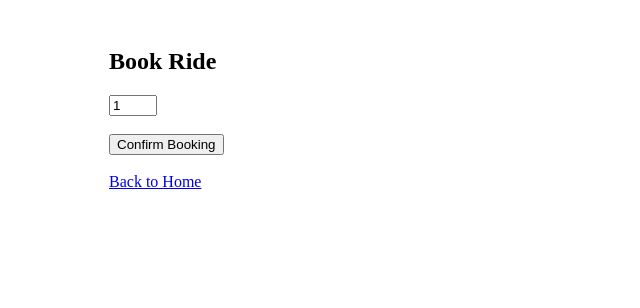
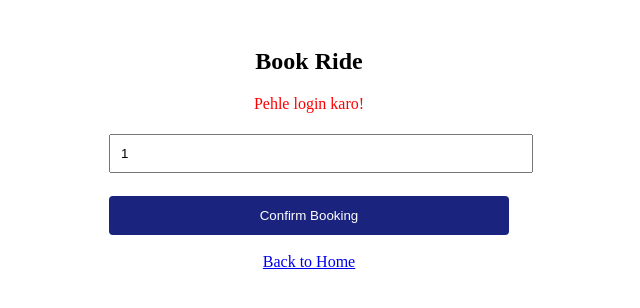
Before and after one commit to sarfaraz-ali786/Local-ride, a React (Vite) app in the folder frontend/: page /book/1 in a window 1280 px wide. Both pictures are taken after a click on the button "Confirm Booking". Shown: the top 308 px of the page, without its empty margins (331-971 px from the left). Built offline with nearby package versions, Linux system fonts and the light colour scheme; no server answers.

Commit message:
Fix BookRide

```diff
--- a/frontend/src/pages/BookRide.jsx
+++ b/frontend/src/pages/BookRide.jsx
@@ -1,38 +1,62 @@
-import { useState } from "react";
+import { useState, useEffect } from "react";
 import { useParams } from "react-router-dom";
 
 function BookRide() {
   const { id } = useParams();
   const [seats, setSeats] = useState(1);
   const [msg, setMsg] = useState("");
+  const [ride, setRide] = useState(null);
+
+  useEffect(() => {
+    fetch(`https://local-ride-production.up.railway.app/api/rides`)
+      .then(res => res.json())
+      .then(data => {
+        const found = data.find(r => r._id === id);
+        if(found) setRide(found);
+      });
+  }, [id]);
 
   const handleBook = async () => {
     const token = localStorage.getItem("token");
-    const res = await fetch(
-      "https://local-ride-production.up.railway.app/api/bookings",
-      {
-        method: "POST",
-        headers: {
-          "Content-Type": "application/json",
-          "Authorization": "Bearer " + token
-        },
-        body: JSON.stringify({ rideId: id, seatsBooked: seats })
-      }
-    );
+    if(!token) { setMsg("Pehle login karo!"); return; }
+    const user = JSON.parse(localStorage.getItem("user"));
+    const res = await fetch("https://local-ride-production.up.railway.app/api/bookings/book", {
+      method: "POST",
+      headers: {
+        "Content-Type": "application/json",
+        "Authorization": "Bearer " + token
+      },
+      body: JSON.stringify({
+        passenger: user.id,
+        ride: id,
+        pickupStop: ride?.startCity || "Start",
+        dropoffStop: ride?.endCity || "End",
+        fare: ride?.fare || 0,
+        seatsBooked: Number(seats)
+      })
+    });
     const data = await res.json();
-    if (res.ok) { setMsg("Booking Successful!"); }
+    if(res.ok) { setMsg("Booking Successful! ✅"); }
     else { setMsg(data.message || "Error occurred"); }
   };
 
   return (
-    <div style={{padding:"20px", maxWidth:"400px", margin:"auto"}}>
+    <div style={{padding:"20px", maxWidth:"400px", margin:"auto", textAlign:"center"}}>
       <h2>Book Ride</h2>
-      {msg && <p style={{color:"green"}}>{msg}</p>}
+      {ride && (
+        <div style={{background:"#f5f5f5", padding:"15px", borderRadius:"8px", marginBottom:"15px"}}>
+          <p><b>{ride.startCity} → {ride.endCity}</b></p>
+          <p>Fare: Rs.{ride.fare} | Seats: {ride.availableSeats}</p>
+        </div>
+      )}
+      {msg && <p style={{color: msg.includes("Successful") ? "green" : "red"}}>{msg}</p>}
       <input type="number" min="1" max="4" value={seats}
-        onChange={e => setSeats(e.target.value)} /><br/><br/>
-      <button onClick={handleBook}>Confirm Booking</button>
+        onChange={e => setSeats(e.target.value)}
+        style={{width:"100%", padding:"10px", margin:"5px 0"}} /><br/><br/>
+      <button onClick={handleBook} style={{width:"100%", padding:"12px", background:"#1a237e", color:"white", border:"none", borderRadius:"4px"}}>Confirm Booking</button>
       <br/><br/><a href="/">Back to Home</a>
     </div>
   );
 }
+
 export default BookRide;
```
